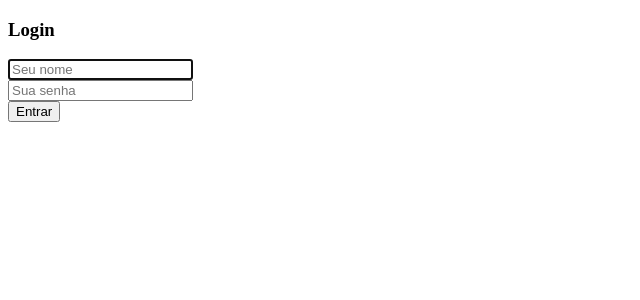
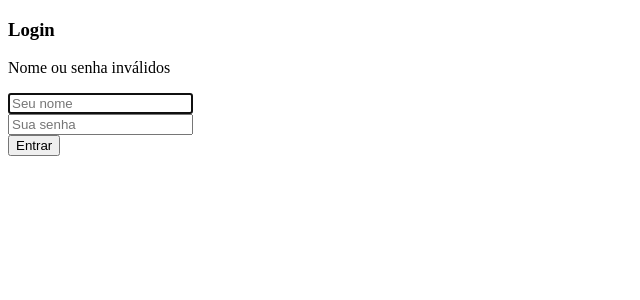
Before and after one commit to gugaluck/trabalho2021, a PHP site: page /index.php in a window 1280 px wide. Shown: the top 300 px of the page, without its empty margins (0-640 px from the left). Run offline with PHP 8.4, Linux system fonts and the light colour scheme; the visitor is signed in with stand-in values (Sample User, id 1).

Commit message:
Update index.php

```diff
--- a/index.php
+++ b/index.php
@@ -1,31 +1,49 @@
+<?php
+session_start();
+?>
+
 <!DOCTYPE html>
 <html>
 
 <head>
     <meta charset="utf-8">
     <meta http-equiv="X-UA-Compatible" content="IE=edge">
+    <meta name="viewport" content="width=device-width, initial-scale=1">
+    <link rel="stylesheet" type="text/css" href="css/index.css">
 </head>
 
 <body>
-        <div class="body">
+    <section>
         <div>
-                <h3 class="h3">Login</h3>
+            <div>
+                <div>
+                    <h3>Login</h3>
+                    <?php
+                        if(isset($_SESSION['nao_autenticado'])):
+                    ?>
+                    <div class="notification is-danger">
+                        <p>Nome ou senha inválidos</p>
+                    </div>
+                    <?php
+                        endif;
+                        unset($_SESSION['nao_autenticado']);
+                    ?>
                     <div class="box">
                         <form action="login.php" method="POST">
                             <div class="campo">
-                            <div class="nome">
+                                <div class="control">
                                     <input name="nome" name="text" placeholder="Seu nome" autofocus="">
                                 </div>
                             </div>
 
                             <div class="campo">
-                            <div class="senha">
+                                <div class="control">
                                     <input name="senha" type="password" placeholder="Sua senha">
                                 </div>
                             </div>
-
-                        <button type="submit" class="button">Entrar</button>
+                            <button type="submit">Entrar</button>
                         </form>
+                    </div>
                 </div>
             </div>
         </div>
```
Lines whose indentation alone changed are shown as unchanged.
